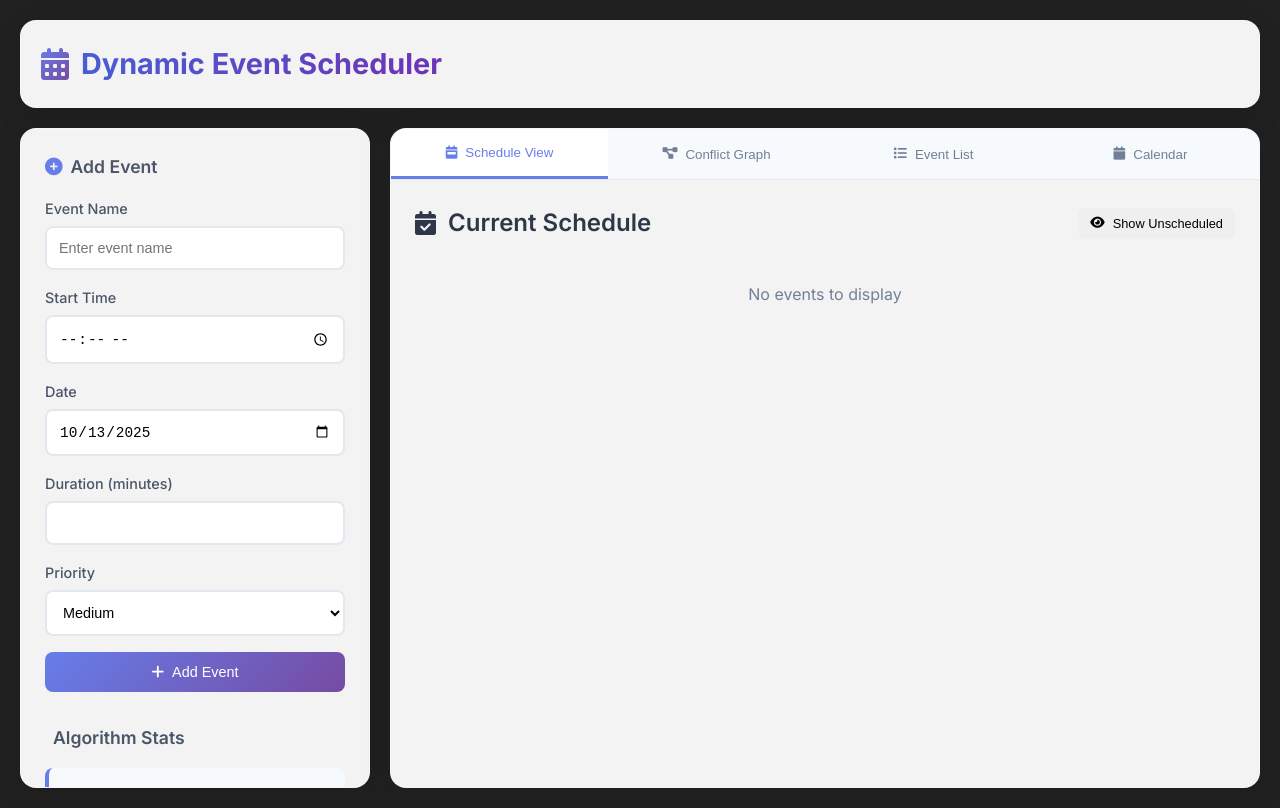
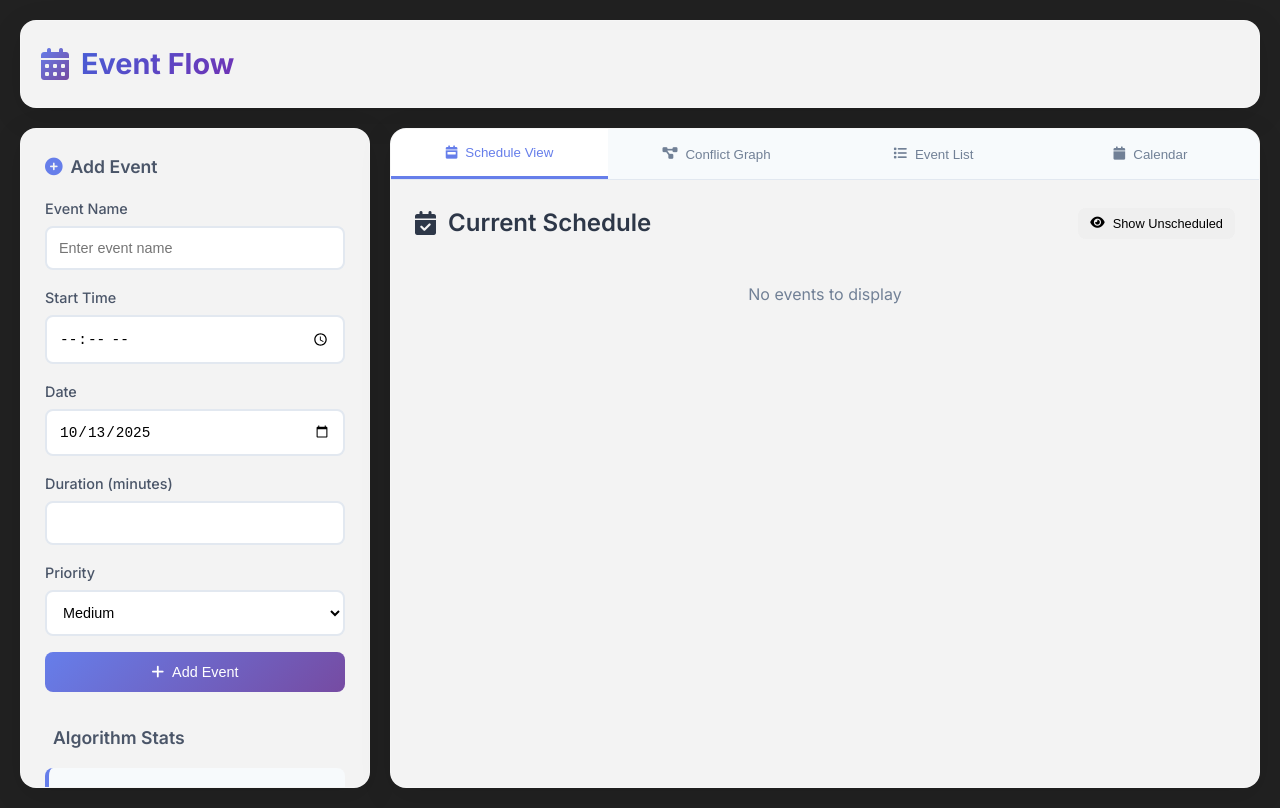
Before and after one commit to jaith-krishh/Dsa-project-new, a plain HTML site: page index.html in a window 1280 px wide. Drawn offline with Linux system fonts and the light colour scheme.

Commit message:
title changed

```diff
--- a/index.html
+++ b/index.html
@@ -16,7 +16,7 @@
             <div class="header-content">
                 <div class="logo">
                     <i class="fas fa-calendar-alt"></i>
-                    <h1>Dynamic Event Scheduler</h1>
+                    <h1>Event Flow</h1>
                 </div>
                 <div class="header-info">
 
```
